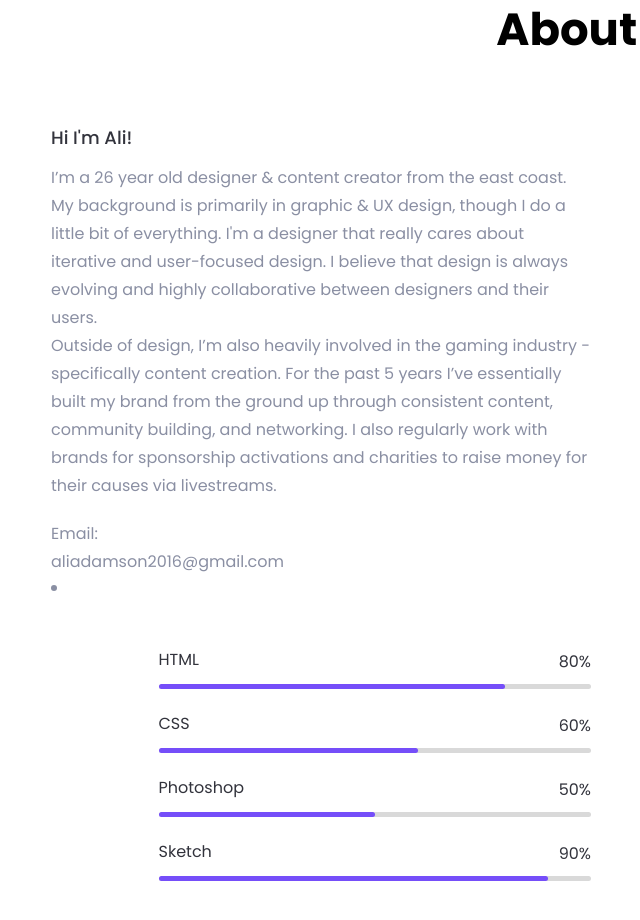
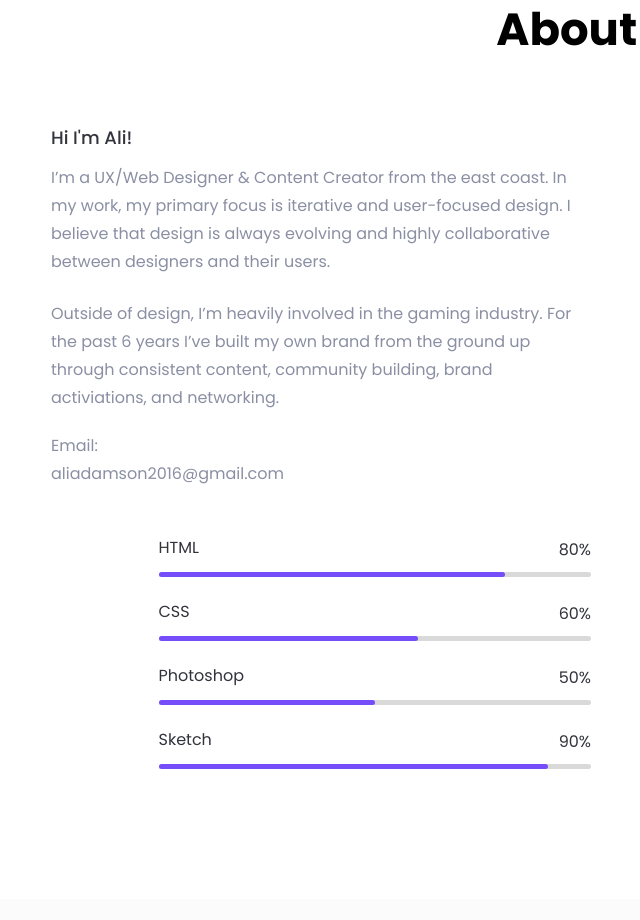
Before and after one commit to trsilver/portfolio, a plain HTML site: page index.html in a window 1280 px wide. Shown: the part 942-1862 px from the top of the page, without its empty margins (34-674 px from the left). Drawn offline with Linux system fonts and the light colour scheme; files whose address does not match are found by name.

Commit message:
Update index.html

```diff
--- a/index.html
+++ b/index.html
@@ -172,9 +172,9 @@
                 <div class="col-lg-6">
                     <div class="about-content mt-50">
                         <h5 class="about-title">Hi I'm Ali!</h5>
-                        <p>I’m a 26 year old designer & content creator from the east coast. My background is primarily in graphic & UX design, though I do a little bit of everything. I'm a designer that really cares about iterative and user-focused design. I believe that design is always evolving and highly collaborative between designers and their users.
+                        <p>I’m a UX/Web Designer & Content Creator from the east coast. In my work, my primary focus is iterative and user-focused design. I believe that design is always evolving and highly collaborative between designers and their users.
                         </p>
-<P>Outside of design, I’m also heavily involved in the gaming industry - specifically content creation. For the past 5 years I’ve essentially built my brand from the ground up through consistent content, community building, and networking. I also regularly work with brands for sponsorship activations and charities to raise money for their causes via livestreams.</p>
+<BR><P>Outside of design, I’m heavily involved in the gaming industry. For the past 6 years I’ve built my own brand from the ground up through consistent content, community building, brand activiations, and networking. </p>
                         </p> <ul class="clearfix">
                             <li>
 
@@ -182,8 +182,8 @@
                                         <p><span>Email:</span> aliadamson2016@gmail.com</p>
                                     </div>
                                 </div> <!-- single info -->
-                            </li>
-                            <li>
+                    </li></ul>
+
 
                     </div> <!-- about content -->
                 </div>
```
